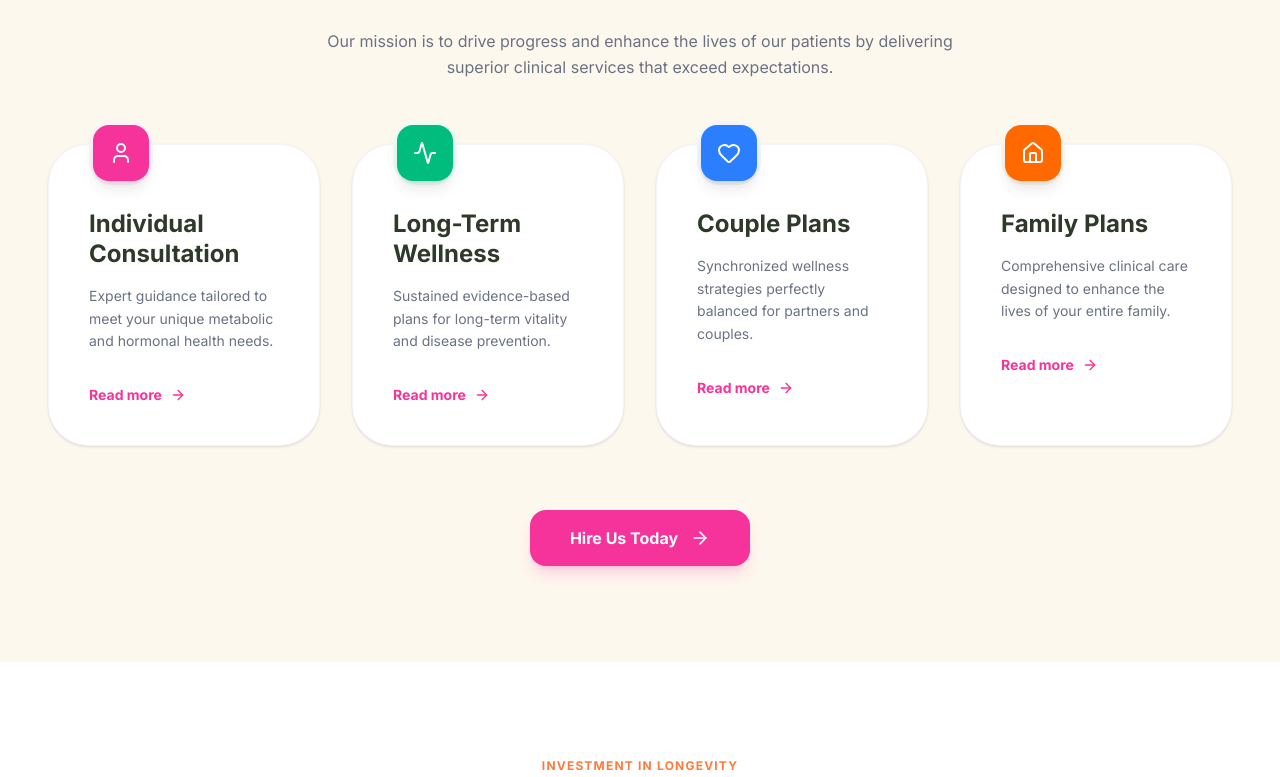
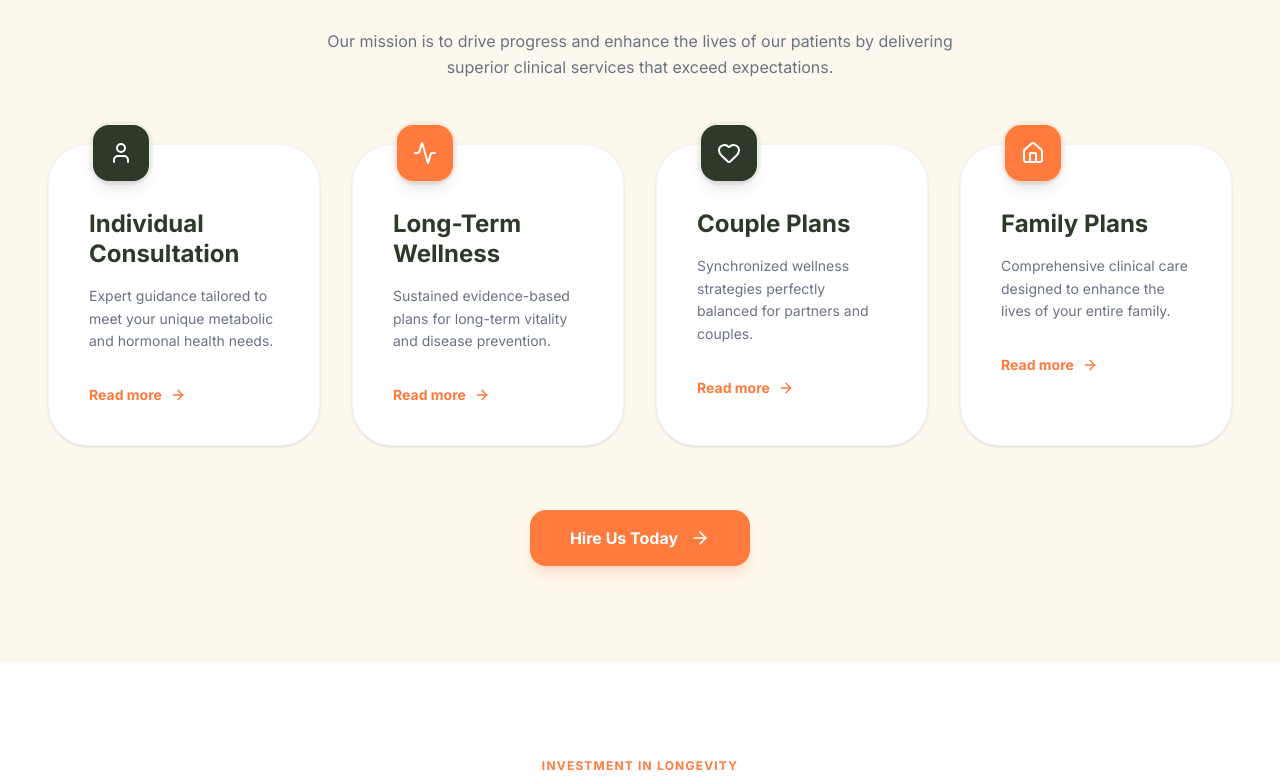
Before and after one commit to UBX-CODE/Allc, a React (Vite) app: page / in a window 1280 px wide. Shown: the part 2711-3488 px from the top of the page. Built offline with nearby package versions, Linux system fonts and the light colour scheme; no server answers; a web font is replaced by a local one.

Commit message:
ui ipdation

```diff
--- a/src/App.tsx
+++ b/src/App.tsx
@@ -503,29 +503,29 @@ const Services = ({ onBook }: { onBook: () => void }) => {
       title: 'Individual Consultation',
       desc: 'Expert guidance tailored to meet your unique metabolic and hormonal health needs.',
       icon: <UserIcon size={24} />,
-      color: 'bg-pink-500',
-      lightColor: 'bg-pink-50'
+      color: 'bg-brand-dark',
+      lightColor: 'bg-brand-dark/5'
     },
     {
       title: 'Long-Term Wellness',
       desc: 'Sustained evidence-based plans for long-term vitality and disease prevention.',
       icon: <Activity size={24} />,
-      color: 'bg-emerald-500',
-      lightColor: 'bg-emerald-50'
+      color: 'bg-brand-orange',
+      lightColor: 'bg-brand-orange/10'
     },
     {
       title: 'Couple Plans',
       desc: 'Synchronized wellness strategies perfectly balanced for partners and couples.',
       icon: <Heart size={24} />,
-      color: 'bg-blue-500',
-      lightColor: 'bg-blue-50'
+      color: 'bg-brand-dark',
+      lightColor: 'bg-brand-dark/5'
     },
     {
       title: 'Family Plans',
       desc: 'Comprehensive clinical care designed to enhance the lives of your entire family.',
       icon: <Home size={24} />,
-      color: 'bg-orange-500',
-      lightColor: 'bg-orange-50'
+      color: 'bg-brand-orange',
+      lightColor: 'bg-brand-orange/10'
     }
   ];
 
@@ -536,7 +536,7 @@ const Services = ({ onBook }: { onBook: () => void }) => {
           <h2 className="text-3xl md:text-5xl font-bold text-brand-dark mb-6">
             Our <span className="relative inline-block">
               Services
-              <span className="absolute inset-x-0 bottom-2 h-4 bg-pink-100 -z-10 rounded-lg"></span>
+              <span className="absolute inset-x-0 bottom-2 h-4 bg-brand-orange/10 -z-10 rounded-lg"></span>
             </span>
           </h2>
           <p className="text-gray-500 max-w-2xl mx-auto leading-relaxed">
@@ -565,7 +565,7 @@ const Services = ({ onBook }: { onBook: () => void }) => {
               <h3 className="text-2xl font-bold text-brand-dark mb-4 leading-tight">{service.title}</h3>
               <p className="text-gray-500 text-sm mb-8 leading-relaxed">{service.desc}</p>
 
-              <button className="flex items-center gap-2 text-sm font-bold text-pink-500 hover:gap-3 transition-all">
+              <button className="flex items-center gap-2 text-sm font-bold text-brand-orange hover:gap-3 transition-all">
                 Read more
                 <ArrowRight size={16} />
               </button>
@@ -577,7 +577,7 @@ const Services = ({ onBook }: { onBook: () => void }) => {
           initial={{ opacity: 0, scale: 0.9 }}
           whileInView={{ opacity: 1, scale: 1 }}
           onClick={onBook}
-          className="bg-pink-500 text-white px-10 py-4 rounded-2xl font-bold flex items-center gap-3 mx-auto hover:bg-pink-600 transition-all shadow-lg shadow-pink-500/20"
+          className="bg-brand-orange text-white px-10 py-4 rounded-2xl font-bold flex items-center gap-3 mx-auto hover:bg-brand-dark transition-all shadow-lg shadow-brand-orange/20"
         >
           Hire Us Today
           <ArrowRight size={20} />
--- a/src/Booking.tsx
+++ b/src/Booking.tsx
@@ -265,7 +265,7 @@ const Booking: React.FC<BookingProps> = ({ onBack }) => {
               </label>
               <input
                 type="text"
-                placeholder="John Smith"
+                placeholder="Full Name"
                 value={name}
                 onChange={(e) => setName(e.target.value)}
                 className="w-full bg-gray-50 border border-gray-100 rounded-xl p-4 text-sm focus:ring-2 focus:ring-brand-orange focus:border-transparent outline-none transition-all"
```
